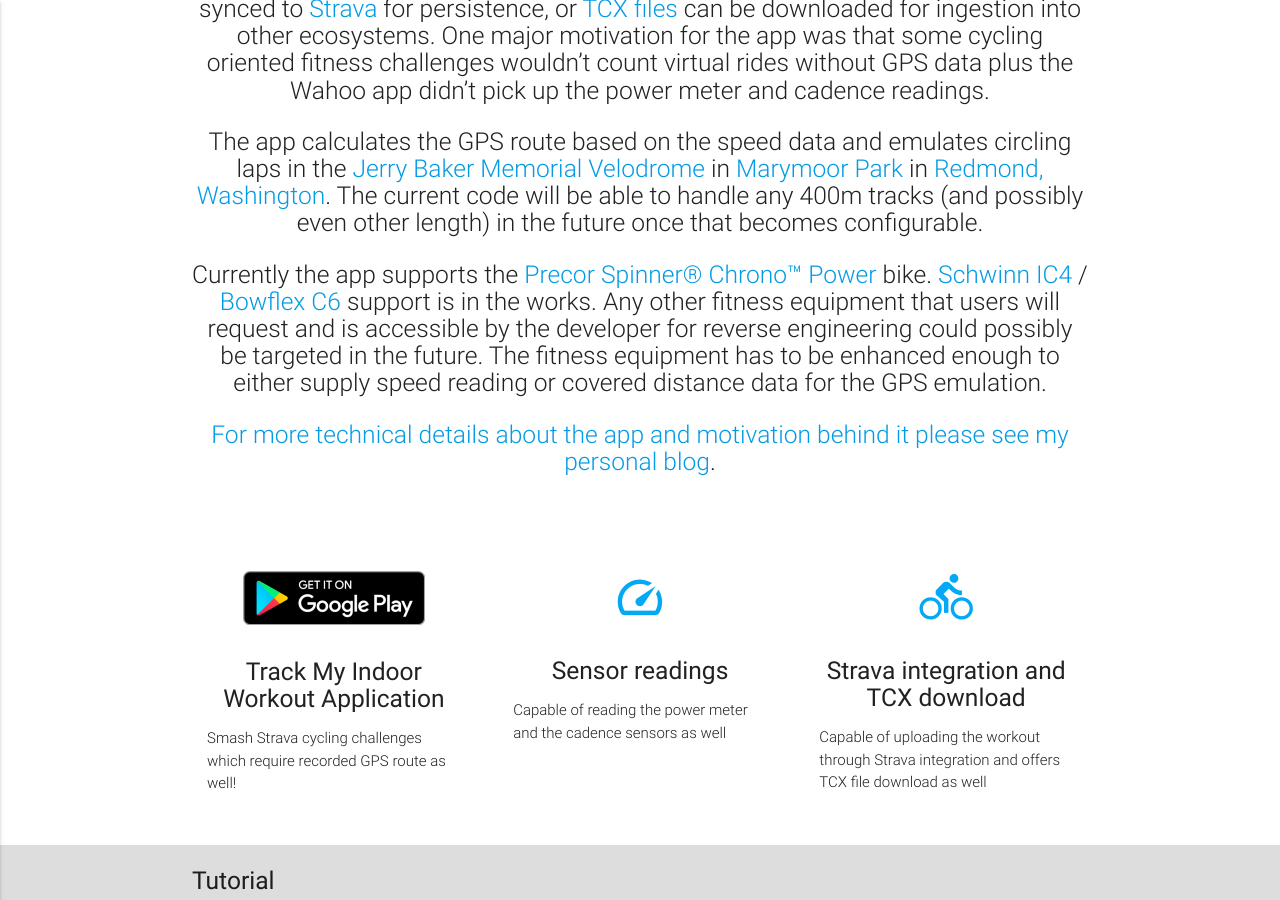
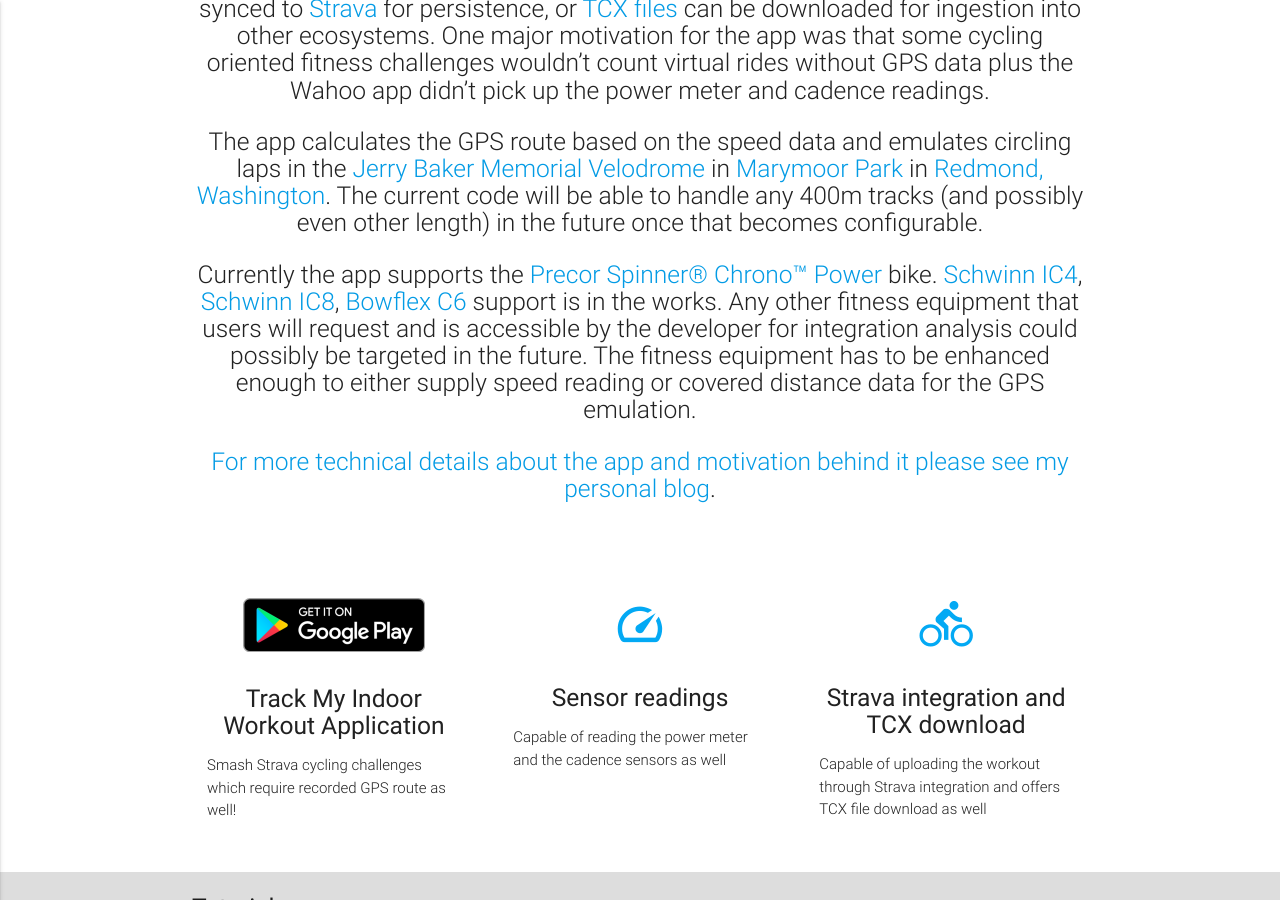
Before and after one commit to TrackMyIndoorWorkout/TrackMyIndoorWorkout.github.io, a Jekyll site: the page built from index.md, in a window 1280 px wide and 900 px high, scrolled down 397 px. Built offline with Jekyll 4.4.1, drawn with Linux system fonts in a browser that asks for light colours.

Commit message:
IC8 addition and replacing "reverse engineering" phrase with "integration analysis"

```diff
--- a/index.md
+++ b/index.md
@@ -5,6 +5,6 @@ Track My Indoor Workout is an application to record virtual workouts including a
 
 The app calculates the GPS route based on the speed data and emulates circling laps in the [Jerry Baker Memorial Velodrome](https://velodrome.org/) in [Marymoor Park](https://www.kingcounty.gov/services/parks-recreation/parks/parks-and-natural-lands/popular-parks/marymoor/velodrome.aspx) in [Redmond, Washington](https://www.google.com/maps/place/Jerry+Baker+Memorial+Velodrome/@47.6659161,-122.1125076,96m/data=!3m1!1e3!4m5!3m4!1s0x0:0x7d3c1ebef878f4c!8m2!3d47.665894!4d-122.1126097). The current code will be able to handle any 400m tracks (and possibly even other length) in the future once that becomes configurable.
 
-Currently the app supports the [Precor Spinner® Chrono™ Power](https://www.precor.com/en-us/commercial/cardio/indoor-cycling/spinner-chrono-power) bike. [Schwinn IC4](https://www.schwinnfitness.com/ic4/100873.html) / [Bowflex C6](https://www.bowflex.com/bikes/c6/100894.html) support is in the works. Any other fitness equipment that users will request and is accessible by the developer for reverse engineering could possibly be targeted in the future. The fitness equipment has to be enhanced enough to either supply speed reading or covered distance data for the GPS emulation.
+Currently the app supports the [Precor Spinner® Chrono™ Power](https://www.precor.com/en-us/commercial/cardio/indoor-cycling/spinner-chrono-power) bike. [Schwinn IC4](https://www.schwinnfitness.com/ic4/100873.html), [Schwinn IC8](https://global.schwinnfitness.com/en/ic8/100893.html), [Bowflex C6](https://www.bowflex.com/bikes/c6/100894.html) support is in the works. Any other fitness equipment that users will request and is accessible by the developer for integration analysis could possibly be targeted in the future. The fitness equipment has to be enhanced enough to either supply speed reading or covered distance data for the GPS emulation.
 
 [For more technical details about the app and motivation behind it please see my personal blog](https://csaba.page/blog/track-my-indoor-exercise.html).
```
